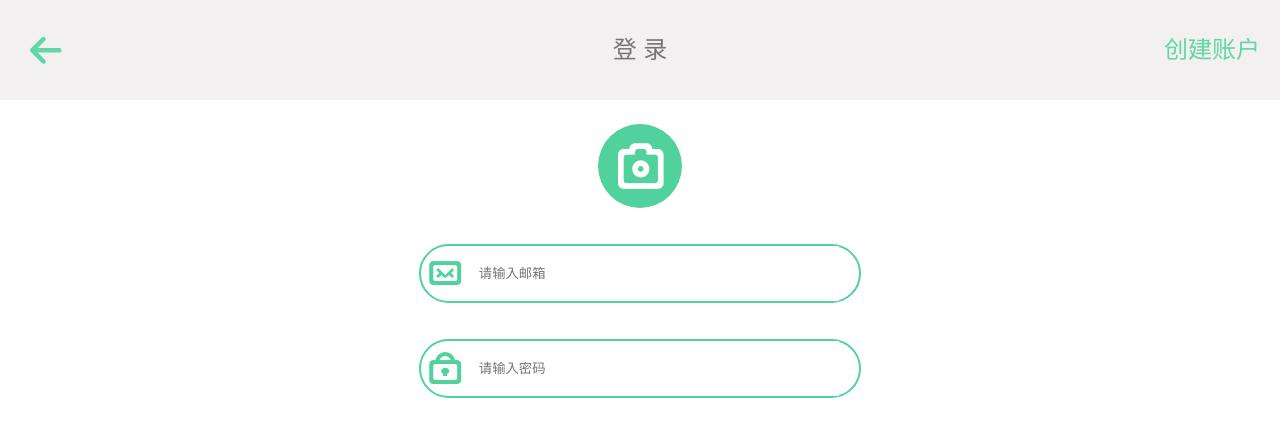
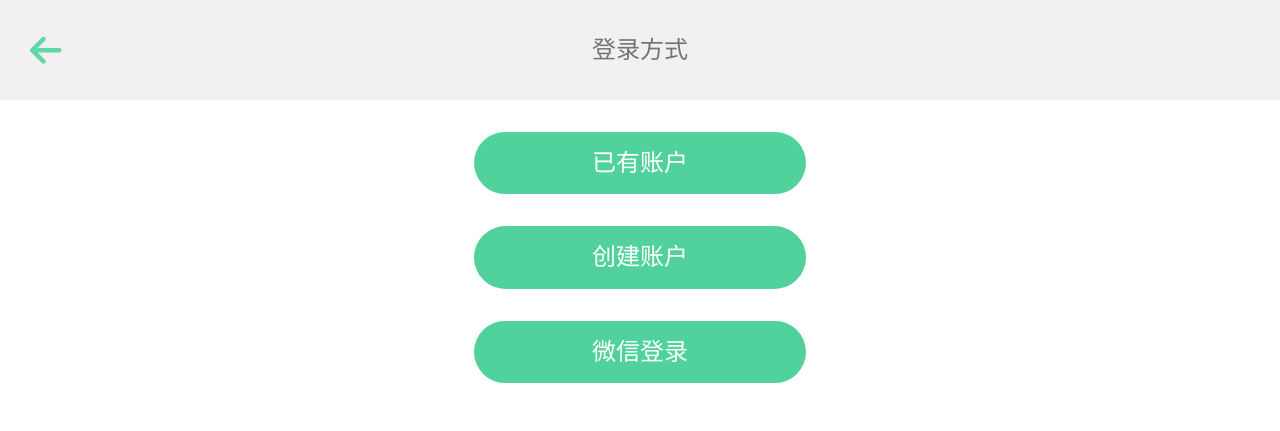
Before and after one commit to AlanGuo/webuy, a plain HTML site: page design/static/m/register.html in a window 1280 px wide. Shown: the top 431 px of the page. Drawn offline with Linux system fonts and the light colour scheme; files whose address does not match are found by name.

Commit message:
update:2015-5-26

```diff
--- a/design/static/m/register.html
+++ b/design/static/m/register.html
@@ -16,21 +16,13 @@
 
                <!-- login s -->
                <div class="layer-login">
-                   <div class="hd-login">
+                   <!-- <div class="hd-login">
                        <a class="icon-camera" href="#nolink"></a>
                        <img class="avatar hide" src="www/ui/img/global/test_pro2.jpg" alt="">
-                   </div>
-                   <div class="box-inpt">
-                        <span class="icon-email"></span>
-                        <input class="login-inpt" type="text" placeholder="请输入邮箱">
-                   </div>
-                   <div class="box-inpt">
-                        <span class="icon-keyword"></span>
-                        <input class="login-inpt" type="password" placeholder="请输入密码">
-                   </div>
-                   <div class="button">
-                        <a href="index.html" class="btn-buy">登 录</a>
-                    </div>
+                   </div> -->
+                  <a class="login-button" href="login.html">已有账户</a>
+                  <a class="login-button" href="sign_up.html">创建账户</a>
+                  <a class="login-button" href="#nolink">微信登录</a>
                </div>
                <!-- login e -->
 
@@ -44,11 +36,11 @@
                 <div class="top-logo">
                     <a href="index.html" class="icon-left"></a>
                 </div>
-                <div class="top-right">
+                <!-- <div class="top-right">
                     <a href="sign_up.html">创建账户</a>
-                </div>
+                </div> -->
                 <div class="top-center">
-                    登 录
+                    登录方式
                 </div>
             </div>
         </section>
--- a/design/static/m/www/ui/css/global/global.css
+++ b/design/static/m/www/ui/css/global/global.css
@@ -568,9 +568,6 @@
 	width:100%;
 }
 
-
-
-
 /* ----------- 订单／个人中心／支付  详情页面 ----------- */
 .layout-cont{
 	padding: 4.17rem 0.833rem 1.5rem;
@@ -937,8 +934,20 @@
 		right:0;
 		top:0;
 		border-radius: 2.2rem;
+	}
 
-	}
+.layer-login .login-button{
+	width: 9rem;
+	height: 2.6rem;
+	line-height: 2.6rem;
+	border-radius: 2.6rem;
+	background: #51d29d;
+	color:#fff;
+	padding: 0 2.4rem;
+	margin: 1.33rem auto;
+	display: block;
+	text-align: center;
+}
 /* ------------------- avatar ------------ */
 .hd-login .avatar{
 	width:3.5rem;
```
Also changed, not shown: design/static/m/login.html (+2 -2 lines), design/static/m/personal_center.html (+1 -1 lines), design/static/m/sign_up.html (+1 -1 lines).
